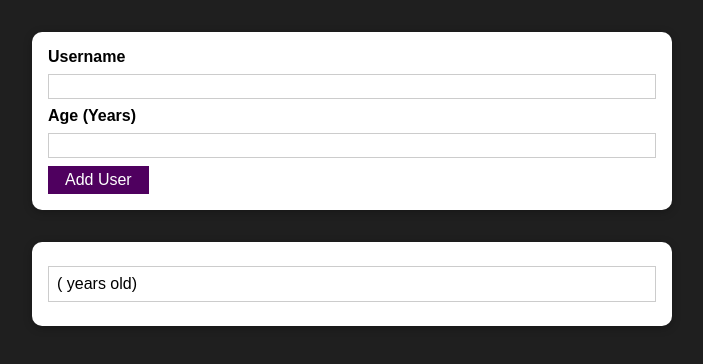
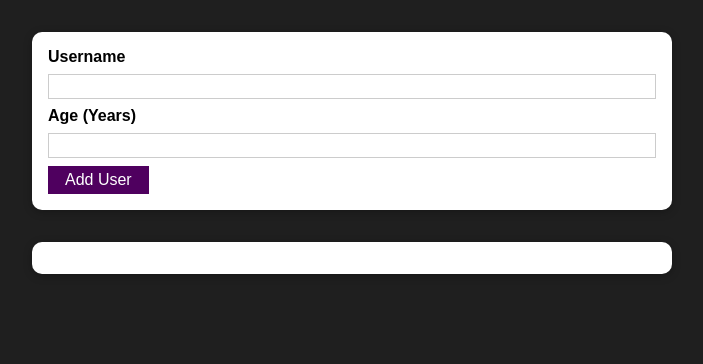
Before and after one commit to santoshnarayanan/React-PracticeProject-Ch8, a React (Create React App) app: page / in a window 1280 px wide. Shown: the top 364 px of the page, without its empty margins (288-991 px from the left). Built offline with nearby package versions, Linux system fonts and the light colour scheme.

Commit message:
Correction done

```diff
--- a/src/App.js
+++ b/src/App.js
@@ -18,7 +18,7 @@ function App() {
     return (
         <div>
             <AddUser onAddUser={addUserHandler}/>
-            <UsersList users={[usersList]} />
+            <UsersList users={usersList} />
         </div>
     );
 }
```
